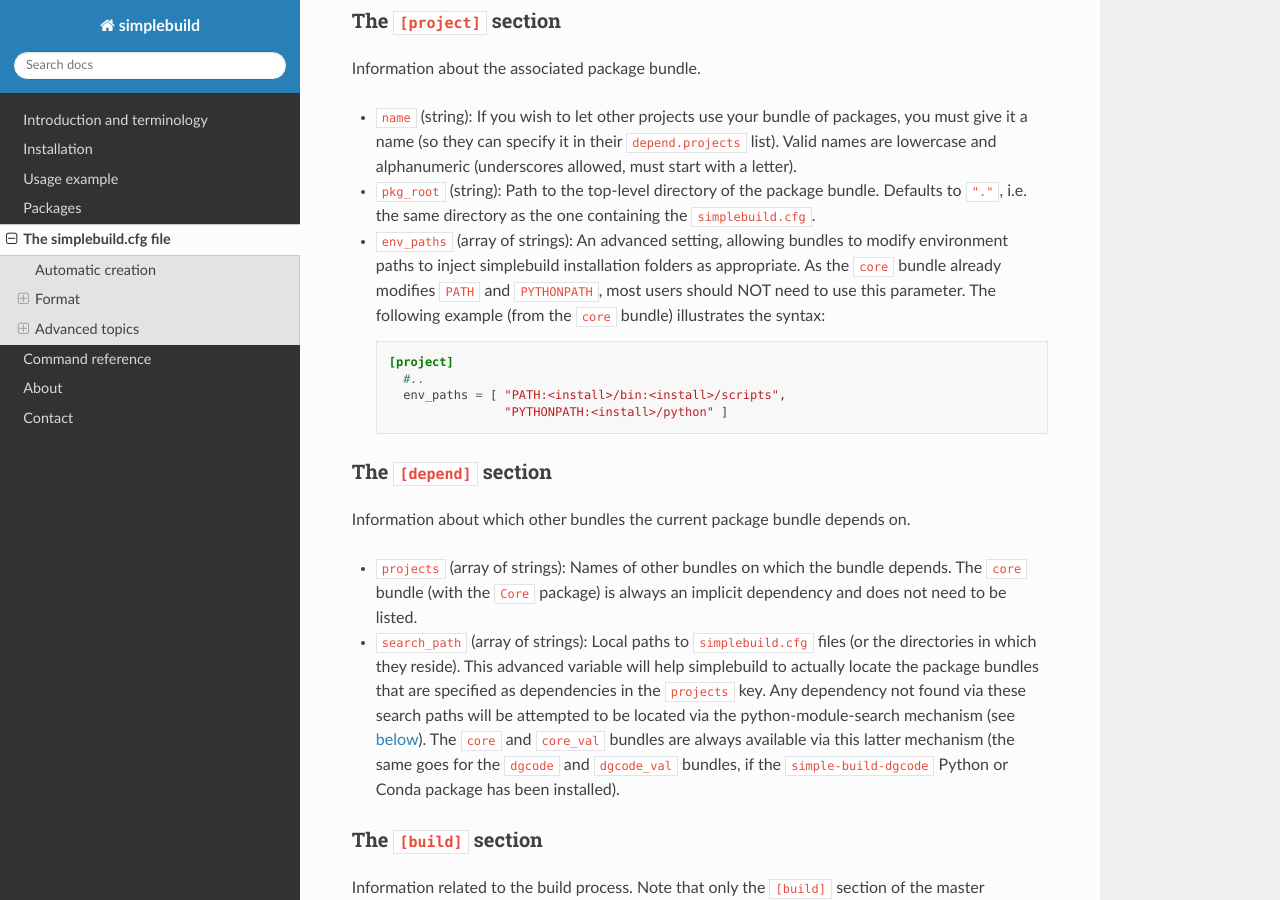
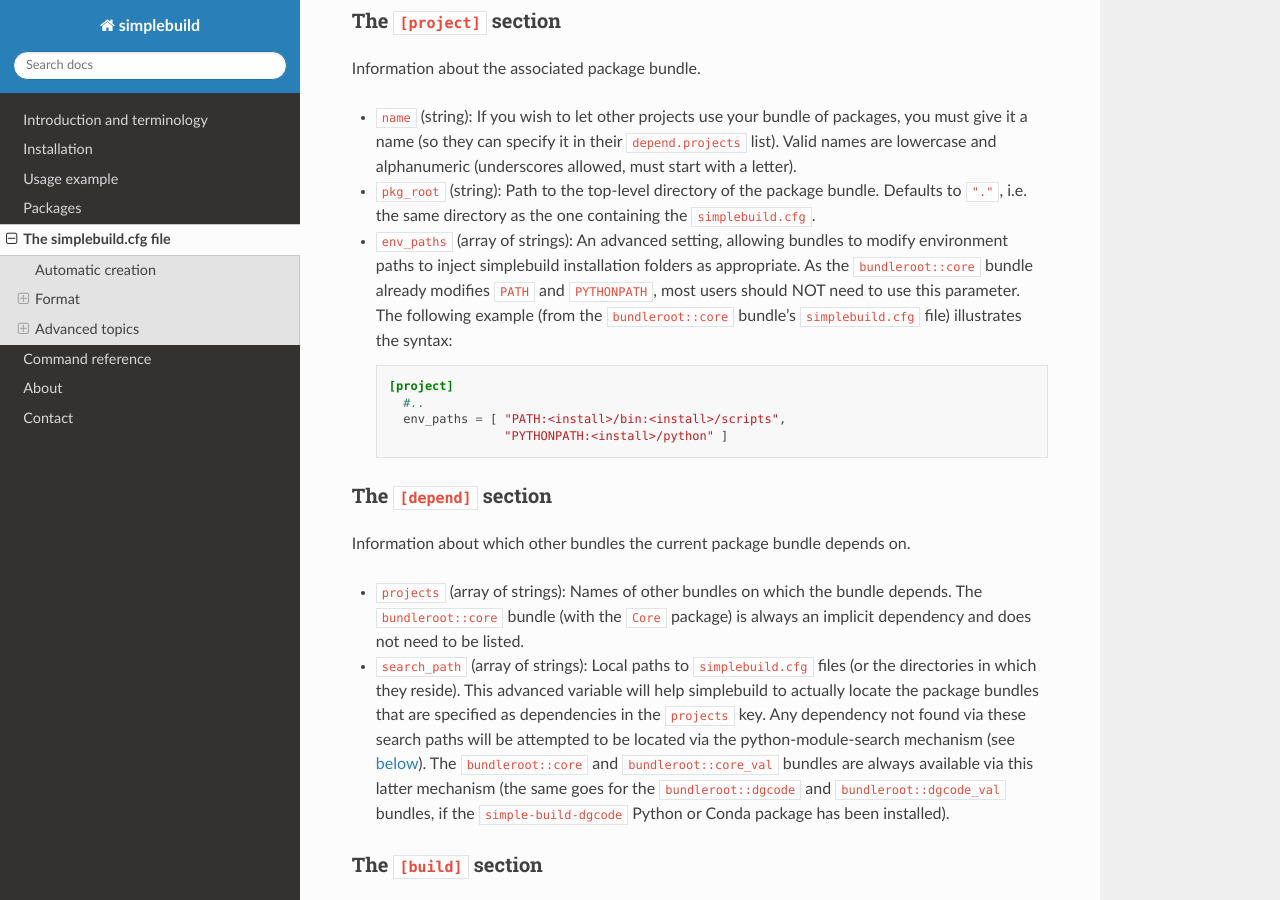
Before and after one commit to mctools/simplebuild, a Sphinx documentation site: the page built from doc/source/simplebuilddotcfg.rst, in a window 1280 px wide and 900 px high, scrolled down 1170 px. Built offline with Sphinx 7.4.7 and the Read the Docs theme 2.0.0, drawn with Linux system fonts in a browser that asks for light colours; the version number could not be read and is left out; cross-references to code outside the pages are shown as plain code; some of the changed text lies outside the part shown.

Commit message:
_sphinxext.py allow linking to pkgroot of bundles

```diff
--- a/doc/source/conf.py
+++ b/doc/source/conf.py
@@ -96,9 +96,13 @@
         sblinkversion = version
     sbdata = _reporoot() / 'src' / '_simple_build_system' / 'data'
     sbdata_online = f'https://github.com/mctools/simplebuild/[blob|tree]/{sblinkversion}/src/_simple_build_system/data'
+    #dgcode bundles, just refer to main branch:
+    sbdgdata_online = 'https://github.com/mctools/simplebuild-dgcode/[blob|tree]/main/src/simplebuild-dgcode/data' #FIXME - to _
 
     bundles = { 'core' :  ( sbdata / 'pkgs-core', sbdata_online + '/pkgs-core' ),
                 'core_val' : ( sbdata / 'pkgs-core_val', sbdata_online + '/pkgs-core_val' ),
+                'dgcode' : ( None, sbdgdata_online + '/pkgs' ),
+                'dgcode_val' : ( None, sbdgdata_online + '/pkgs_val' ),
                }
     return bundles
 simplebuild_pkgbundles = _sbbundles()
--- a/doc/source/install.rst
+++ b/doc/source/install.rst
@@ -104,8 +104,8 @@
 
 As a very basic verification of a simplebuild installation, one can create a
 simple simplebuild project and launch a few basic unit tests from the
-``core_val`` bundle (you can remove the leftover ``sbverify`` directory
-afterwards):
+:sbpkg:`bundleroot::core_val` bundle (you can remove the leftover ``sbverify``
+directory afterwards):
 
 .. literalinclude:: ../build/autogen_sbverify_cmdout.txt
 
--- a/doc/source/simplebuilddotcfg.rst
+++ b/doc/source/simplebuilddotcfg.rst
@@ -74,11 +74,12 @@
   bundle. Defaults to ``"."``, i.e. the same directory as the one containing the
   ``simplebuild.cfg``.
 
-* ``env_paths`` (array of strings): An advanced setting, allowing bundles to modify
-  environment paths to inject simplebuild installation folders as
-  appropriate. As the ``core`` bundle already modifies ``PATH`` and ``PYTHONPATH``,
-  most users should NOT need to use this parameter. The following example (from
-  the ``core`` bundle) illustrates the syntax:
+* ``env_paths`` (array of strings): An advanced setting, allowing bundles to
+  modify environment paths to inject simplebuild installation folders as
+  appropriate. As the :sbpkg:`bundleroot::core` bundle already modifies ``PATH``
+  and ``PYTHONPATH``, most users should NOT need to use this parameter. The
+  following example (from the :sbpkg:`bundleroot::core` bundle's
+  ``simplebuild.cfg`` file) illustrates the syntax:
 
   .. code-block:: toml
 
@@ -94,17 +95,18 @@
 Information about which other bundles the current package bundle depends on.
 
 * ``projects`` (array of strings): Names of other bundles on which the bundle
-  depends. The ``core`` bundle (with the :sbpkg:`Core` package) is always an implicit
+  depends. The :sbpkg:`bundleroot::core` bundle (with the :sbpkg:`Core` package) is always an implicit
   dependency and does not need to be listed.
 * ``search_path`` (array of strings): Local paths to ``simplebuild.cfg`` files
   (or the directories in which they reside). This advanced variable will help
   simplebuild to actually locate the package bundles that are specified as
   dependencies in the ``projects`` key. Any dependency not found via these
   search paths will be attempted to be located via the python-module-search
-  mechanism (see :ref:`below <sbpymodsearchpath>`). The ``core`` and
-  ``core_val`` bundles are always available via this latter mechanism (the same
-  goes for the ``dgcode`` and ``dgcode_val`` bundles, if the
-  ``simple-build-dgcode`` Python or Conda package has been installed).
+  mechanism (see :ref:`below <sbpymodsearchpath>`). The :sbpkg:`bundleroot::core` and
+  :sbpkg:`bundleroot::core_val` bundles are always available via this latter mechanism (the same
+  goes for the :sbpkg:`bundleroot::dgcode` and :sbpkg:`bundleroot::dgcode_val`
+  bundles, if the ``simple-build-dgcode`` Python or Conda package has been
+  installed).
 
 
 The ``[build]`` section
@@ -229,21 +231,22 @@
 above, simplebuild is also able to discover local bundles through a `Python
 plugin
 <https://packaging.python.org/en/latest/guides/creating-and-discovering-plugins/>`_
-mechanism. This is in fact how bundles like ``core`` and ``core_val`` are made
-easily available for all users without requiring them to edit their
-``project.search_path`` (the same goes for the ``dgcode`` and ``dgcode_val``
-bundles, if the ``simple-build-dgcode`` Python or Conda package has been
-installed).
+mechanism. This is in fact how bundles like :sbpkg:`bundleroot::core` and
+:sbpkg:`bundleroot::core_val` are made easily available for all users without
+requiring them to edit their ``project.search_path`` (the same goes for the
+:sbpkg:`bundleroot::dgcode` and :sbpkg:`bundleroot::dgcode_val` bundles, if the
+``simple-build-dgcode`` Python or Conda package has been installed).
 
 Specifically, simplebuild will look for Python modules whose names follow the
-pattern ``[_]simplebuild_[anything].simplebuild_bundle_list``. Inside that module
-there must be a function called ``simplebuild_bundle_list()`` which returns a
-list of pathlib.Path objects, each being an absolute path to a
+pattern ``[_]simplebuild_[anything].simplebuild_bundle_list``. Inside that
+module there must be a function called ``simplebuild_bundle_list()`` which
+returns a list of pathlib.Path objects, each being an absolute path to a
 ``simplebuild.cfg`` file. As an example, installing the ``simple-build-dgcode``
 Python or Conda package, results in a new Python module becoming available in
 the environment: ``simplebuild_dgcode.simplebuild_bundle_list``, with a
 ``simplebuild_bundle_list()`` returning the full path to two ``simplebuild.cfg``
-files: one for the ``dgcode`` bundle, and one for the ``dgcode_val`` bundle.
+files: one for the :sbpkg:`bundleroot::dgcode` bundle, and one for the
+:sbpkg:`bundleroot::dgcode_val` bundle.
 
 Search path redirection
 -----------------------
--- a/doc/source/usage.rst
+++ b/doc/source/usage.rst
@@ -39,8 +39,9 @@
 1. simplebuild searched the directory tree under ``/some/where/example_project``
    for ``pkg.info`` files to determine which simplebuild packages to
    consider. It also added the :sbpkg:`Core` package (defined elsewhere in the
-   ``core`` bundle), since that particular package is always required (for
-   instance because it provides the ``"Core/Python.hh"`` header file).
+   :sbpkg:`bundleroot::core` bundle), since that particular package is always
+   required (for instance because it provides the ``"Core/Python.hh"`` header
+   file).
 2. It investigated each package to determine what kind of code and data files it
    provided, and established dependency relationships and other configuration
    details concerning the various pieces.
```
Also changed, not shown: doc/source/packages.rst (+9 -9 lines), 1 other file.
